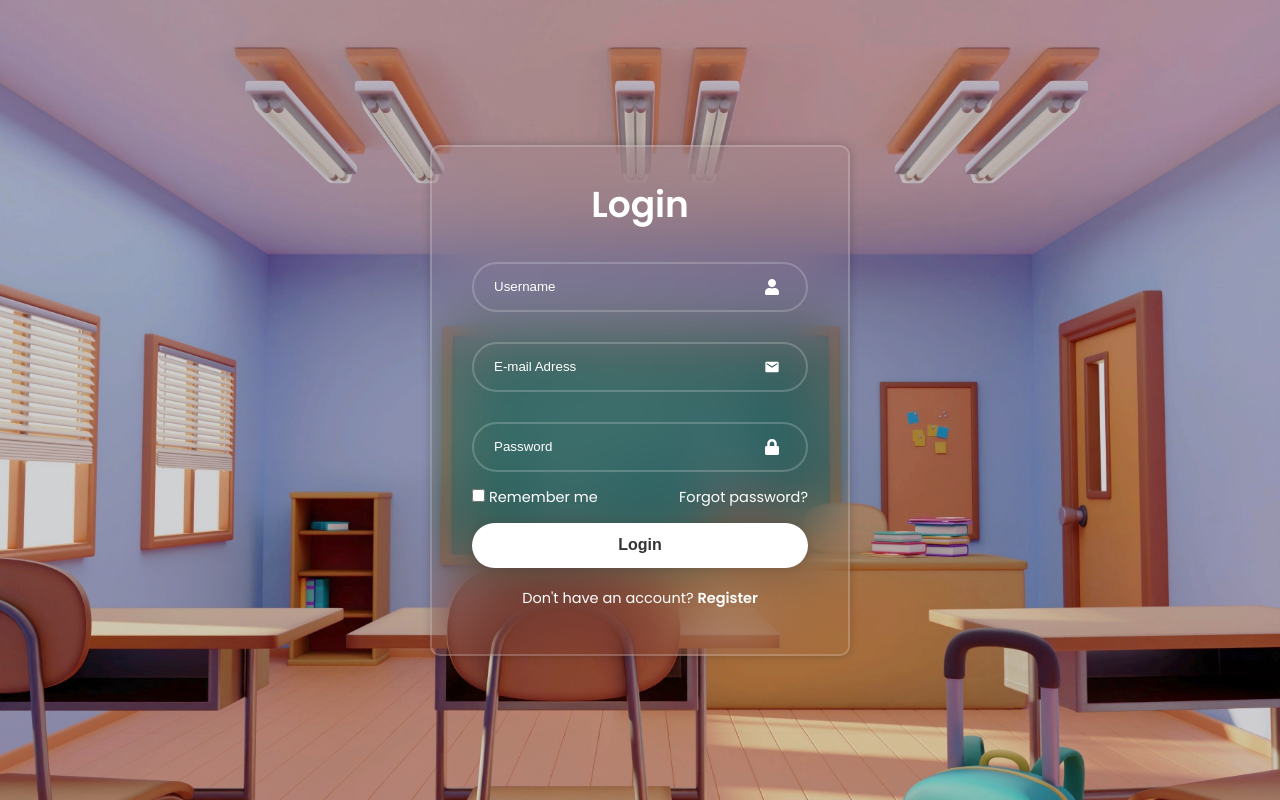
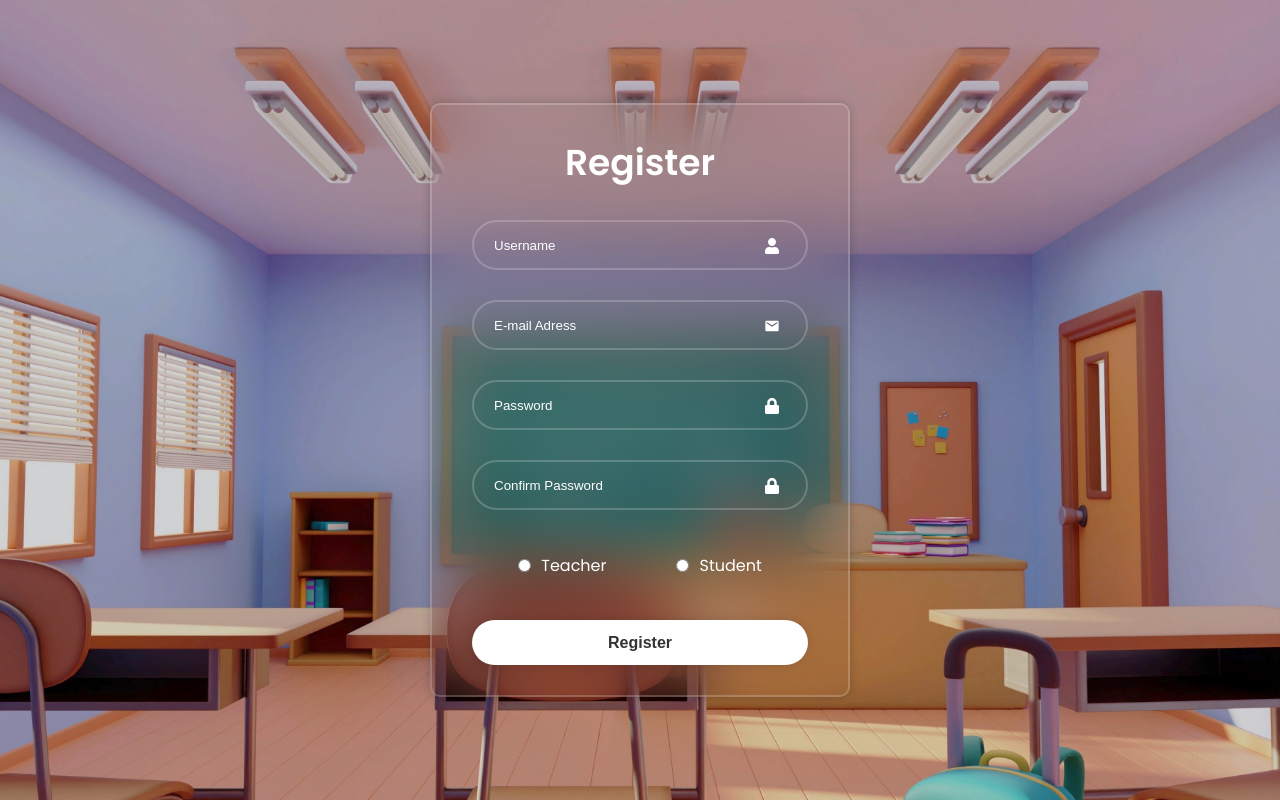
Before and after one commit to PKpattranit999719/Cooperative-Education, a React (Create React App) app in the folder front_end/: page / in a window 1280 px wide. Built offline with nearby package versions, Linux system fonts and the light colour scheme.

Commit message:
ทำRegister

```diff
--- a/front_end/src/App.js
+++ b/front_end/src/App.js
@@ -1,9 +1,11 @@
 import './App.css';
 import LoginForm from './Components/LoginForm/LoginForm';
+import RegisterForm from './Components/Register/RegisterForm';
 function App() {
   return (
     <div>
-      <LoginForm />
+      {/* <LoginForm /> */}
+      <RegisterForm/>
     </div>
   );
 }
--- /dev/null
+++ b/front_end/src/Components/Register/RegisterForm.css
@@ -0,0 +1,116 @@
+.wrapper {
+    width: 420px;
+    background: transparent;
+    border: 2px solid rgba(255, 255, 255, .2);
+    backdrop-filter: blur(30px);
+    box-shadow: 0 0 10px rgba(0, 0, 0, .2);
+    color: #fff;
+    border-radius: 10px;
+    padding: 30px 40px;
+}
+
+.wrapper h1 {
+    font-size: 36px;
+    text-align: center;
+}
+
+.wrapper .input-box {
+    position: relative;
+    width: 100%;
+    height: 50px;
+    margin: 30px 0;
+}
+
+.input-box input {
+    width: 100%;
+    height: 100%;
+    background: transparent;
+    border: 2px solid rgba(255, 255, 255, .2);
+    outline: none;
+    border-radius: 40px;
+    font-size: 16;
+    color: #fff;
+    padding: 20px 45px 20px 20px;
+}
+
+.input-box input::placeholder {
+    color: #fff;
+}
+
+.input-box .icon {
+    position: absolute;
+    right: 20px;
+    top: 35%;
+    transform: translate(-50%);
+    font-size: 16px;
+}
+
+.wrapper .remember-forgot {
+    display: flex;
+    justify-content: space-between;
+    font-size: 14.5px;
+    margin: -15px 0 15px;
+}
+
+.remember-forgot label input {
+    accent-color: #fff;
+    margin-right: 4px;
+}
+
+.remember-forgot a {
+    color: #fff;
+    text-decoration: none;
+}
+
+.remember-forgot a:hover {
+    text-decoration: underline;
+}
+
+.wrapper button {
+    width: 100%;
+    height: 45px;
+    background: #fff;
+    border: none;
+    outline: none;
+    border-radius: 40px;
+    box-shadow: 0 0 10px rgba(0, 0, 0, .1);
+    cursor: pointer;
+    font-size: 16px;
+    color: #333;
+    font-weight: 700;
+}
+
+.wrapper .register-link {
+    font-size: 14.5px;
+    text-align: center;
+    margin: 20px 0 15px;
+}
+
+.register-link p a {
+    color: #fff;
+    text-decoration: none;
+    font-weight: 600;
+}
+
+.register-link p a:hover {
+    text-decoration: underline;
+}
+
+.input-box {
+    /* เพิ่มการจัดสไตล์ที่ต้องการสำหรับ input-box */
+    width: 100%;
+    display: flex;
+    justify-content: center;
+  }
+
+  .radio-group {
+    display: flex;
+    gap: 70px;
+    align-items: center;
+  }
+
+  .radio-group label {
+    display: flex;
+    gap: 10px;
+    align-items: center;
+  }
--- /dev/null
+++ b/front_end/src/Components/Register/RegisterForm.jsx
@@ -0,0 +1,55 @@
+import React from "react";
+import "./RegisterForm.css";
+import { FaUser } from "react-icons/fa";
+import { MdEmail } from "react-icons/md";
+import { FaLock } from "react-icons/fa";
+
+const RegisterForm = () => {
+  return (
+    <div className="wrapper">
+      <form action="">
+        <h1>Register</h1>
+        <div className="input-box">
+          <input type="text" placeholder="Username" required />
+          <FaUser className="icon" />
+        </div>
+        <div className="input-box">
+          <input type="text" placeholder="E-mail Adress" required />
+          <MdEmail className="icon" />
+        </div>
+        <div className="input-box">
+          <input type="text" placeholder="Password" required />
+          <FaLock className="icon" />
+        </div>
+
+        <div className="input-box">
+          <input type="text" placeholder="Confirm Password" required />
+          <FaLock className="icon" />
+        </div>
+
+        <div className="input-box">
+          <div className="radio-group">
+            <label>
+              <input type="radio" name="role" value="teacher" required />
+              Teacher
+            </label>
+            <label>
+              <input type="radio" name="role" value="student" required />
+              Student
+            </label>
+          </div>
+        </div>
+
+        <button type="submit">Register</button>
+
+        {/* <div className="register-link">
+          <p>
+            Don't have an account? <a href="#">Register</a>
+          </p>
+        </div> */}
+      </form>
+    </div>
+  );
+};
+
+export default RegisterForm;
```
